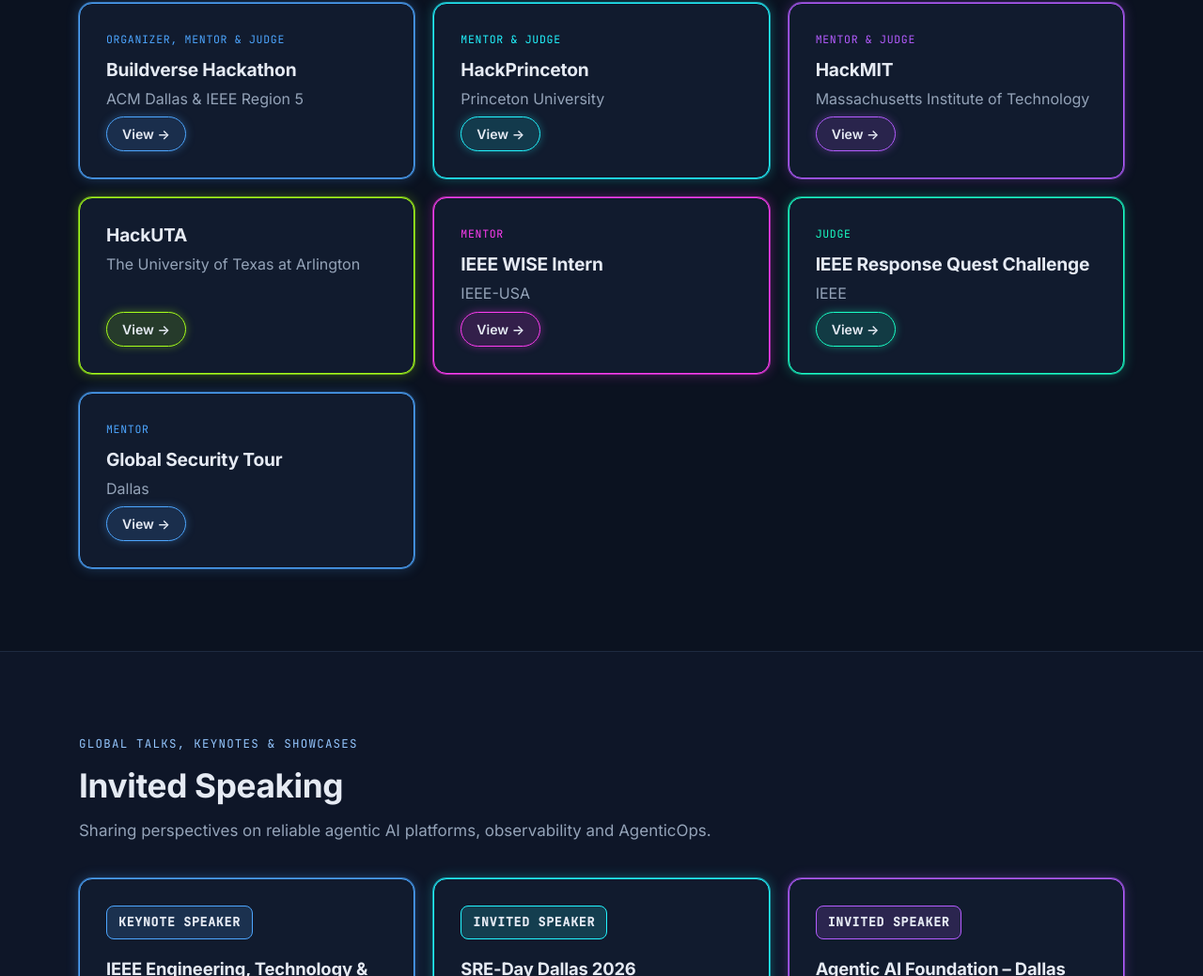
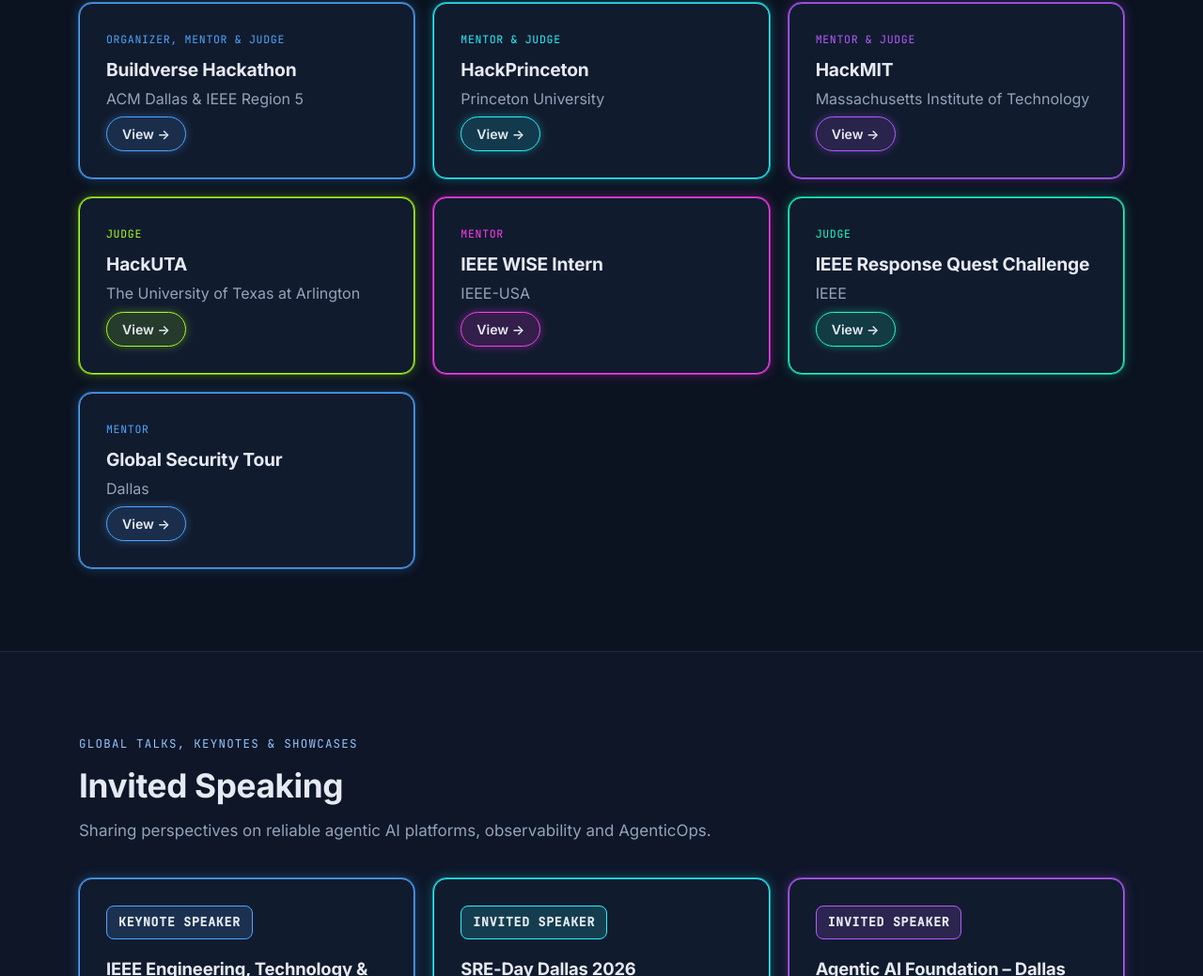
Before and after one commit to pramodbn27/pramod-portfolio, a plain HTML site: page index.html in a window 1280 px wide. Shown: the part 5792-6831 px from the top of the page at 94% size. Drawn offline with Linux system fonts and the light colour scheme; no server answers.

Commit message:
Add Judge role for HackUTA

```diff
--- a/index.html
+++ b/index.html
@@ -421,6 +421,7 @@
             <a class="mentor__link" href="https://hackmit.org/" target="_blank" rel="noopener" aria-label="View the HackMIT website">View &rarr;</a>
           </li>
           <li class="card mentor">
+            <p class="mentor__role">Judge</p>
             <h3>HackUTA</h3>
             <p>The University of Texas at Arlington</p>
             <a class="mentor__link" href="https://www.hackuta.com" target="_blank" rel="noopener" aria-label="View the HackUTA website">View &rarr;</a>
```
